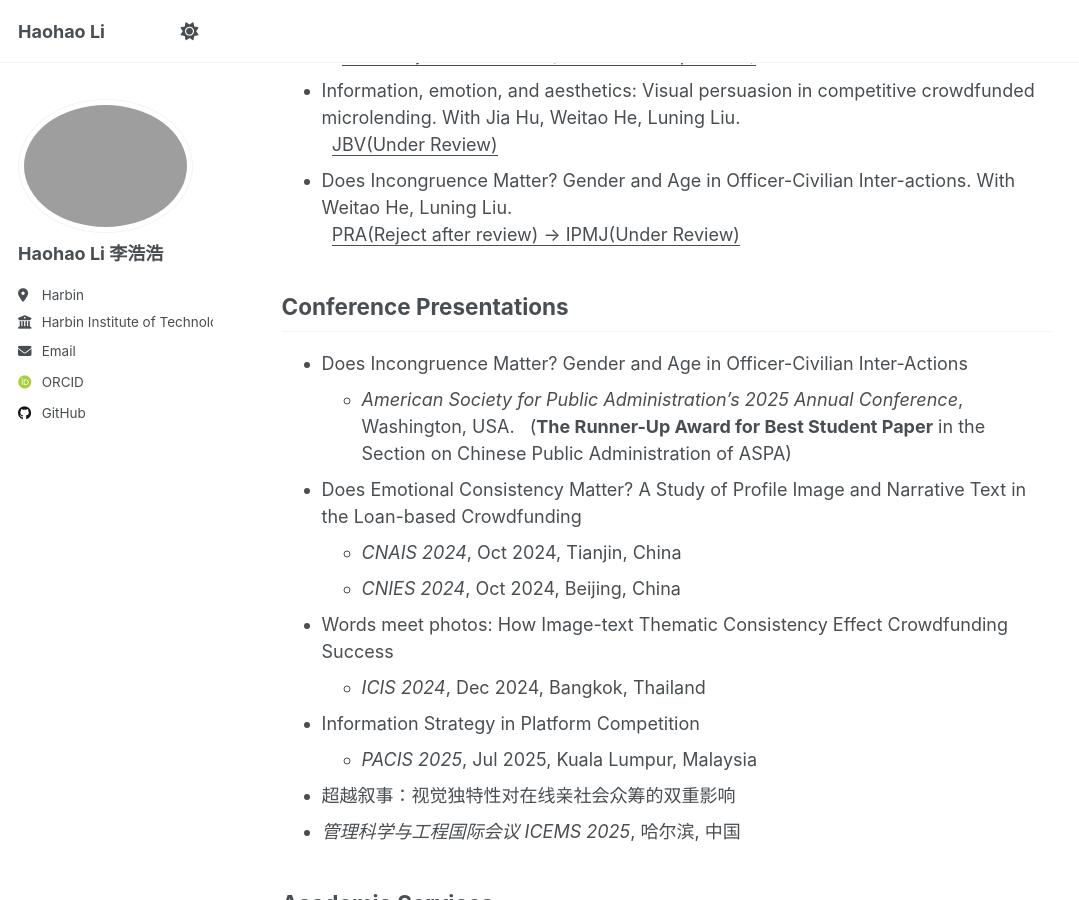
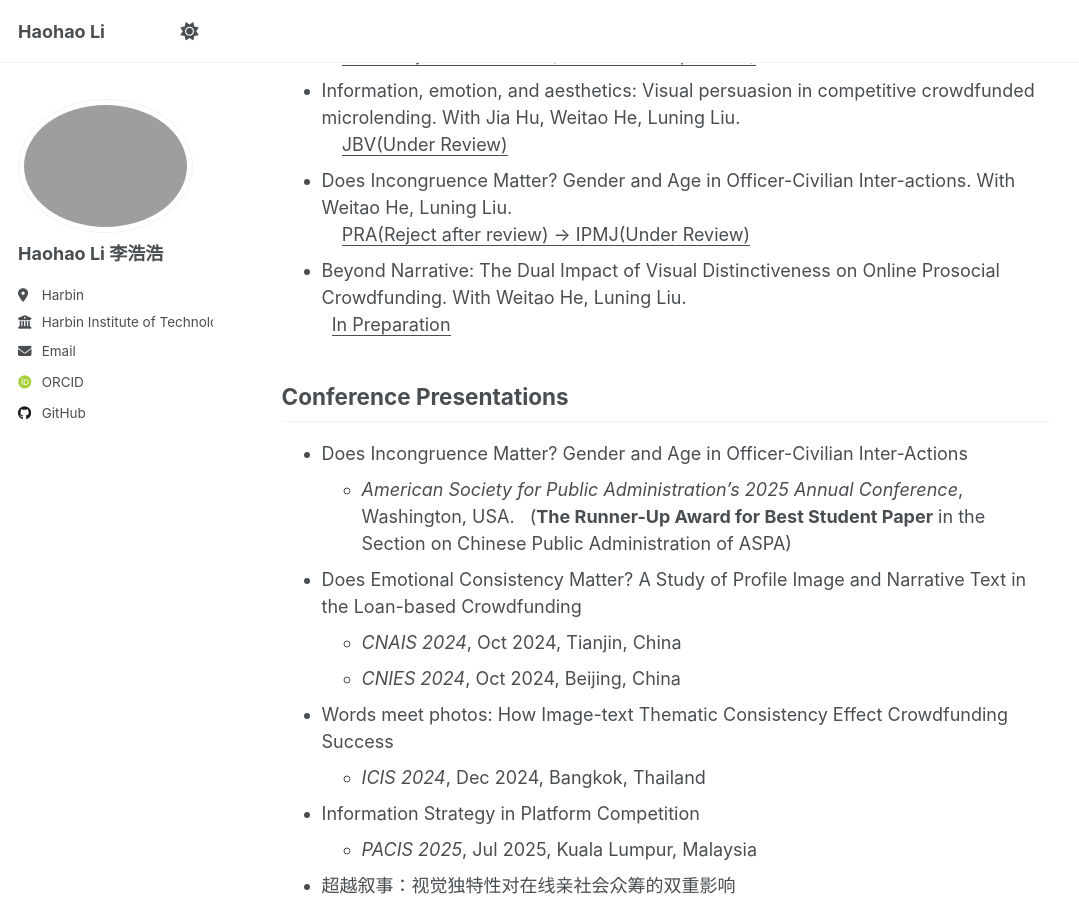
Before and after one commit to Harold9568/Harold9568.github.io, a Jekyll site: the page built from _pages/about.md, in a window 1280 px wide and 900 px high, scrolled down 2067 px. Shown: the whole window, without its empty margins (0-1079 px from the left). Built offline with Jekyll 4.4.1, drawn with Linux system fonts in a browser that asks for light colours; some web fonts are replaced.

Commit message:
Update about.md

```diff
--- a/_pages/about.md
+++ b/_pages/about.md
@@ -59,6 +59,8 @@ Working Paper
   <u>JBV(Under Review)</u>
 - Does Incongruence Matter? Gender and Age in Officer-Civilian Inter-actions. With Weitao He, Luning Liu.<br>
   <u>PRA(Reject after review) -> IPMJ(Under Review)</u>
+- Beyond Narrative: The Dual Impact of Visual Distinctiveness on Online Prosocial Crowdfunding. With Weitao He, Luning Liu.<br>
+  <u>In Preparation</u>
 
 Conference Presentations
 ------
@@ -73,7 +75,7 @@ Conference Presentations
 - Information Strategy in Platform Competition
   - _PACIS 2025_, Jul 2025, Kuala Lumpur, Malaysia
 - 超越叙事：视觉独特性对在线亲社会众筹的双重影响
--   _管理科学与工程国际会议 ICEMS 2025_, 哈尔滨, 中国
+  - _管理科学与工程国际会议 ICEMS 2025_, 哈尔滨, 中国
 
 Academic Services
 ------
```
